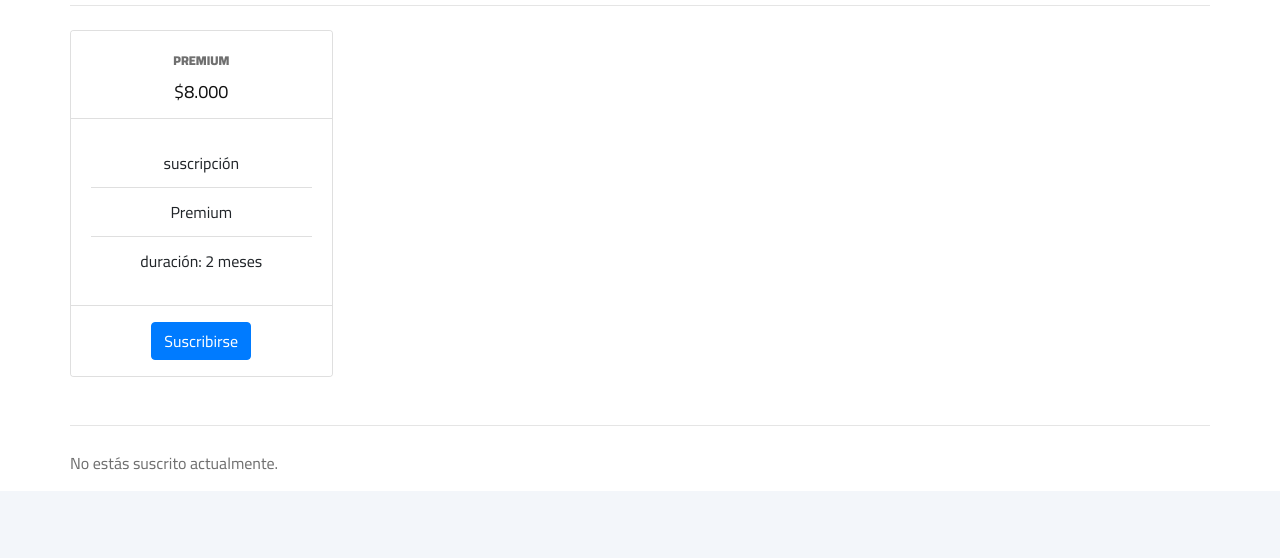
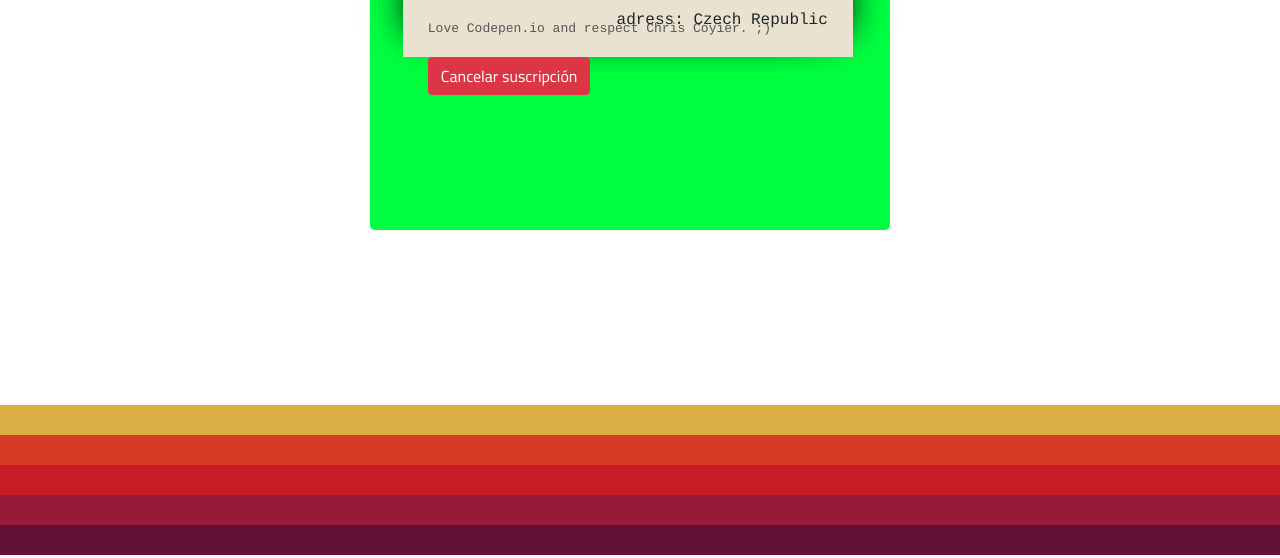
Before and after one commit to xnt0nio/JardineriaDonMario, a Django app: page /suscripcion/ in a window 1280 px wide. Shown: the part 408-966 px from the top of the page. Run offline with Django 4.2, Linux system fonts and the light colour scheme; a user stored in the database is signed in; tables that the repository leaves empty hold one stand-in row (values such as "Sample post"); some libraries are stand-ins or nearby versions.

Commit message:
avance sub 19/06

```diff
--- a/core/models.py
+++ b/core/models.py
@@ -45,6 +45,8 @@ class Carrito(models.Model):
 
 
 
+
+
 class Suscripcion(models.Model):
     usuario = models.OneToOneField(User, on_delete=models.CASCADE)
     fecha_inicio = models.DateTimeField(auto_now_add=True)
--- a/core/templates/core/index.html
+++ b/core/templates/core/index.html
@@ -143,6 +143,9 @@
             </div>
             {% endif %}
             {% endfor %}
+
+
+
         </div>
 
 
--- a/core/templates/core/main.html
+++ b/core/templates/core/main.html
@@ -21,6 +21,7 @@
       <div class="modal-body">
         <p>Nombre de usuario: {{ user.username }}</p>
         <p>Email: {{ user.email }}</p>
+¿
         <!-- Agrega aquí los campos adicionales del perfil que deseas mostrar -->
       </div>
       <div class="modal-footer">
--- a/core/templates/core/suscripcion.html
+++ b/core/templates/core/suscripcion.html
@@ -1,11 +1,125 @@
 {% extends 'core/base.html' %}
 {% load static %}
 {% block css %}
+<style>
 
+
+body {
+  margin: -432 auto;
+  padding: 56;
+  background: #ffffff;
+
+}
+
+.left {
+  left: 25px;
+}
+
+.right {
+  right: 25px;
+}
+
+.center {
+  text-align: center;
+}
+
+.bottom {
+  position: absolute;
+  bottom: 25px;
+}
+
+#gradient {
+  background: #000000;
+  background-image: linear-gradient(#DAB046 20%, #D73B25 20%, #D73B25 40%, #C71B25 40%, #C71B25 60%, #961A39 60%, #961A39 80%, #601035 80%);
+  margin: 0 auto;
+  margin-top: 514px;
+  width: 100%;
+  height: 150px;
+}
+
+#gradient:after {
+  content: "";
+  position: absolute;
+  background: #00ff40;
+  left: 50%;
+  margin-top: -450px;
+  margin-left: -270px;
+  padding-left: 20px;
+  border-radius: 5px;
+  width: 520px;
+  height: 275px;
+  z-index: -1;
+}
+
+#card {
+  position: absolute;
+  width: 450px;
+  height: 225px;
+  padding: 25px;
+  padding-top: 0;
+  padding-bottom: 0;
+  left: 51%;
+  top: 240px;
+  margin-left: -250px;
+  background: #E9E2D0;
+  box-shadow: -20px 0 35px -25px black, 20px 0 35px -25px black;
+  z-index: 5;
+}
+
+#card img {
+  width: 150px;
+  float: left;
+  border-radius: 5px;
+  margin-right: 20px;
+  -webkit-filter: sepia(1);
+  -moz-filter: sepia(1);
+  filter: sepia(1);
+}
+
+#card h2 {
+  font-family: courier;
+  color: #333;
+  margin: 0 auto;
+  padding: 0;
+  font-size: 15pt;
+}
+
+#card p {
+  font-family: courier;
+  color: #555;
+  font-size: 13px;
+}
+
+#card span {
+  font-family: courier;
+}
+</style>
 {% endblock %}
 
 
 {% block contenido %}
+
+{% if suscrito  %}
+  <hr class="my-4">
+<div id="gradient"></div>
+<div id="card">
+
+  <img src="https://s3-us-west-2.amazonaws.com/s.cdpn.io/43604/profile/profile-512_1.jpg"/>
+  <h2>Ondřej Page Bárta</h2>
+  <p>Student of IT in Czech republic.</p>
+  <p>Interested in Web technologies like HTML5, CSS3, JavaScript, PHP, MySQL, etc.</p>
+  <p>Love Codepen.io and respect Chris Coyier. ;)</p>
+  <form method="post" action="{% url 'cancelar_suscripcion' %}">
+    {% csrf_token %}
+    <input type="hidden" name="suscripcion_id" value="{{ suscripcion.id }}">
+    <button type="submit" class="btn btn-danger">Cancelar
+        suscripción</button>
+  </form>
+  <span class="right bottom">adress: Czech Republic</span>
+</div>
+
+{% else %}
+
 
 
 <div class="container">
@@ -57,13 +171,12 @@
     </div>
     <hr class="my-4">
   </section>
+</div>
+
+{% endif %}
 
 
-  {% if not is_subscribed %}
-  <p>No estás suscrito actualmente.</p>
-{% endif %}
 
-</div>
 
 
 
@@ -72,4 +185,5 @@
 
 {% block js %}
 
+
 {% endblock %}
--- a/core/urls.py
+++ b/core/urls.py
@@ -28,12 +28,14 @@ urlpatterns = [
     path('pagosub/', pagosub, name="pagosub"),
     path('suscripcion/', suscripcion, name="suscripcion"),
     path('main/', main, name="main"),
+
     #CRUD
     path('add/', add, name="add"),
     path('update/<id>/', update, name="update"),
     path('delete/<id>/', delete, name="delete"),
     path('eliminar_producto/<id>/', eliminar_producto, name="eliminar_producto"),
     path('vaciar_carrito/', vaciar_carrito, name='vaciar_carrito'),
+    path('cancelar_suscripcion/', cancelar_suscripcion, name='cancelar_suscripcion'),
     path('registro/', registro, name='registro'),
 
 ]
--- a/core/views.py
+++ b/core/views.py
@@ -72,6 +72,9 @@ def add(request):
             #data['msj'] = "Producto guardado correctamente"
             messages.success(request, "Producto almacenado correctamente")
     return render(request, 'core/add-product.html', data)
+
+
+
 @permission_required('core.update-product')
 def update(request, id):
     producto = Producto.objects.get(id=id) # OBTIENE UN PRODUCTO POR EL ID
@@ -317,15 +320,22 @@ def registro(request):
 
 
 
+@login_required
+def suscripcion(request):
+    user = request.user
+    suscripcion = Suscripcion.objects.filter(usuario=user).first()
 
+    if suscripcion:
+        suscrito = True
+    else:
 
+        suscrito = False
 
-def suscripcion(request):
     if request.method == 'POST':
         form = SuscripcionForm(request.POST)
         if form.is_valid():
             suscripcion = form.save(commit=False)
-            suscripcion.usuario = request.user
+            suscripcion.usuario = user
             suscripcion.fecha_inicio = timezone.now()
             suscripcion.fecha_finalizacion = suscripcion.fecha_inicio + timedelta(days=30)
             suscripcion.save()
@@ -334,4 +344,12 @@ def suscripcion(request):
     else:
         form = SuscripcionForm()
 
-    return render(request, 'core/suscripcion.html', {'form': form})
+    return render(request, 'core/suscripcion.html', {'form': form, 'suscrito': suscrito})
+
+
+@login_required
+def cancelar_suscripcion(request):
+    suscripcion = Suscripcion.objects.get(usuario=request.user)
+    suscripcion.delete()
+    messages.success(request, '¡Tu suscripción ha sido cancelada correctamente!')
+    return redirect('index')
```
Also changed, not shown: core/templates/core/base.html (+12 -4 lines), core/forms.py (line endings or trailing spaces), core/static/core/js/mensaje.js (line endings or trailing spaces), media/quasimodo-jorobado-de-notre-dame-curtain-hair.jpg (added).
